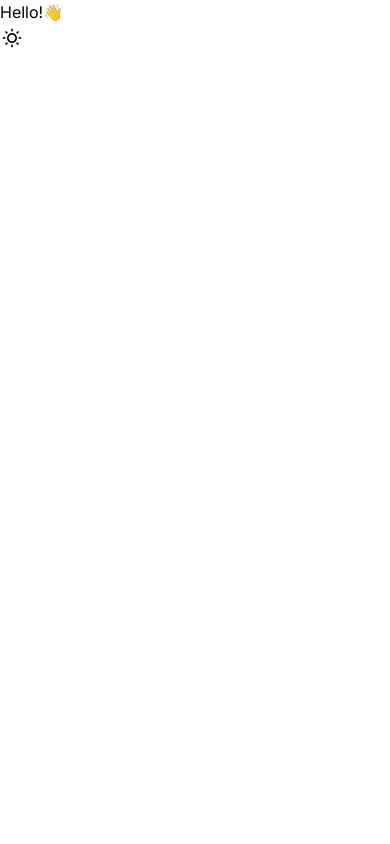
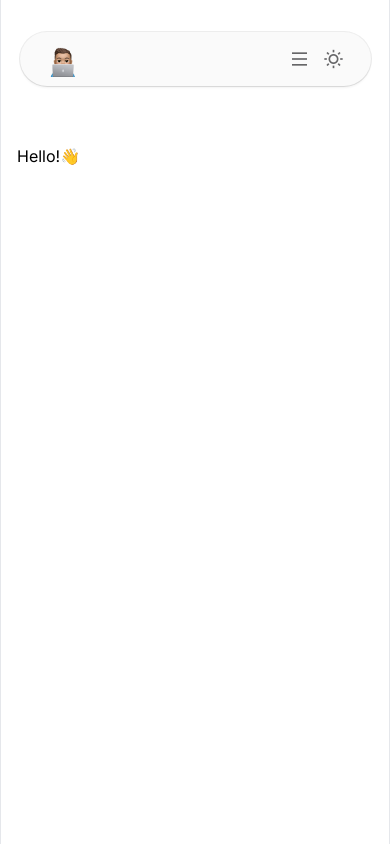
Before and after one commit to abieniek03/abieniek.dev, a Next.js app: page / in a window 390 px wide. Built offline with nearby package versions, Linux system fonts and the light colour scheme.

Commit message:
add: navbar

```diff
--- /dev/null
+++ b/app/(pages)/(main-page)/page.tsx
@@ -0,0 +1,7 @@
+export default function HomePage() {
+  return (
+    <div>
+      <h1>Hello!👋</h1>
+    </div>
+  );
+}
--- /dev/null
+++ b/app/_components/Navbar.tsx
@@ -0,0 +1,192 @@
+"use client";
+
+import { useState, Fragment } from "react";
+import {
+  motion,
+  AnimatePresence,
+  useScroll,
+  useMotionValueEvent,
+} from "framer-motion";
+import Link from "next/link";
+import Image from "next/image";
+import { usePathname } from "next/navigation";
+import { Transition, Dialog } from "@headlessui/react";
+import clsx from "clsx";
+
+import { SwitchThemeButton } from "./SwitchThemeButton";
+import avatar from "@/public/avatar.png";
+
+interface INavItem {
+  label: string;
+  path: string;
+}
+
+const navItems = [
+  { label: "Home", path: "/" },
+  { label: "Blog", path: "/blog" },
+  { label: "Projekty", path: "/projekty" },
+  { label: "Kontakt", path: "/kontakt" },
+];
+
+export default function MobileMenu() {
+  const [isOpen, setIsOpen] = useState<boolean>(false);
+  const pathname = usePathname();
+
+  const openModal = () => {
+    setIsOpen(true);
+  };
+
+  const closeModal = () => {
+    setIsOpen(false);
+  };
+
+  return (
+    <div className="md:hidden">
+      <button
+        type="button"
+        className="text-xl opacity-65 hover:opacity-100"
+        onClick={openModal}
+      >
+        <i className="ri-menu-line" />
+      </button>
+
+      <Transition appear show={isOpen} as={Fragment}>
+        <Dialog as="div" className="relative z-[99999]" onClose={closeModal}>
+          <Transition.Child
+            as={Fragment}
+            enter="ease-out duration-300"
+            enterFrom="opacity-0"
+            enterTo="opacity-100"
+            leave="ease-in duration-200"
+            leaveFrom="opacity-100"
+            leaveTo="opacity-0"
+          >
+            <div className="fixed inset-0 bg-black/25" />
+          </Transition.Child>
+
+          <div className="fixed inset-0 overflow-y-auto">
+            <div className="flex min-h-full items-start justify-center p-8 text-center">
+              <Transition.Child
+                as={Fragment}
+                enter="ease-out duration-300"
+                enterFrom="opacity-0 scale-95"
+                enterTo="opacity-100 scale-100"
+                leave="ease-in duration-200"
+                leaveFrom="opacity-100 scale-100"
+                leaveTo="opacity-0 scale-95"
+              >
+                <Dialog.Panel className="w-full max-w-md transform overflow-hidden rounded-2xl bg-light p-6 text-left align-middle shadow-xl transition-all dark:bg-dark">
+                  <div className="flex items-center justify-between border-b pb-2 opacity-50 dark:opacity-75">
+                    <Dialog.Title as="h3" className=" font-medium leading-6">
+                      Menu
+                    </Dialog.Title>
+                    <button className="text-xl" onClick={closeModal}>
+                      <i className="ri-close-line" />
+                    </button>
+                  </div>
+                  <div className="mt-4 flex flex-col gap-3">
+                    {navItems.map((el: INavItem, index: number) => (
+                      <button className="text-left" onClick={closeModal}>
+                        <Link
+                          key={`link=${index}`}
+                          href={el.path}
+                          className={clsx(
+                            pathname.split("/")[1] === el.path.slice(1)
+                              ? " "
+                              : "py-1 opacity-50 transition-all duration-300 hover:opacity-75 dark:opacity-75 dark:hover:opacity-90",
+                          )}
+                        >
+                          {el.label}
+                        </Link>
+                      </button>
+                    ))}
+                  </div>
+                </Dialog.Panel>
+              </Transition.Child>
+            </div>
+          </div>
+        </Dialog>
+      </Transition>
+    </div>
+  );
+}
+
+export function Navbar() {
+  const pathname = usePathname();
+  const { scrollYProgress } = useScroll();
+
+  const [visible, setVisible] = useState<boolean>(true);
+
+  const rootPage = pathname.split("/")[1] === "";
+
+  useMotionValueEvent(scrollYProgress, "change", (current) => {
+    if (typeof current === "number") {
+      let direction = current! - scrollYProgress.getPrevious()!;
+
+      if (scrollYProgress.getPrevious()! > 0.05) {
+        setVisible(false);
+        if (scrollYProgress.get() < 0.1) {
+          if (direction < 0) {
+            setVisible(true);
+          } else {
+            setVisible(false);
+          }
+        }
+      }
+    }
+  });
+
+  return (
+    <AnimatePresence mode="wait">
+      <motion.nav
+        initial={{
+          opacity: 1,
+          y: 0,
+        }}
+        animate={{
+          y: visible ? 0 : -100,
+          opacity: visible ? 1 : 0,
+        }}
+        transition={{
+          duration: 0.2,
+        }}
+        className="fixed inset-x-0 top-8 z-[5000] mx-auto flex w-full max-w-[90vw] items-center justify-between space-x-4 rounded-full border border-transparent bg-light-darker px-6 py-2 text-dark shadow-[0px_2px_3px_-1px_rgba(0,0,0,0.1),0px_1px_0px_0px_rgba(25,28,33,0.02),0px_0px_0px_1px_rgba(25,28,33,0.08)] dark:border-light/10 dark:bg-dark-darker dark:text-light sm:max-w-lg md:max-w-xl lg:max-w-3xl xl:max-w-5xl"
+      >
+        <div>
+          {rootPage ? (
+            <a href="#">
+              <Image src={avatar} alt="abieniek.dev" className="w-9" />
+            </a>
+          ) : (
+            <Link href="/">
+              <Image src={avatar} alt="abieniek.dev" className="w-9" />
+            </Link>
+          )}
+        </div>
+        <div className="hidden w-full items-center justify-center gap-5 text-sm md:flex">
+          {navItems.map((el: INavItem, index: number) => (
+            <Link
+              key={`link=${index}`}
+              href={el.path}
+              className={clsx(
+                "relative",
+                pathname.split("/")[1] === el.path.slice(1)
+                  ? "opacity-100"
+                  : "opacity-65 hover:opacity-90",
+              )}
+            >
+              {el.label}
+              {pathname.split("/")[1] === el.path.slice(1) && (
+                <span className="absolute inset-x-0 -bottom-3.5 mx-auto h-px w-full bg-gradient-to-r from-transparent via-blue-500  to-transparent" />
+              )}
+            </Link>
+          ))}
+        </div>
+        <div className="flex items-center gap-3">
+          <MobileMenu />
+          <SwitchThemeButton />
+        </div>
+      </motion.nav>
+    </AnimatePresence>
+  );
+}
--- a/app/_components/SwitchThemeButton.tsx
+++ b/app/_components/SwitchThemeButton.tsx
@@ -24,7 +24,7 @@ export function SwitchThemeButton() {
     <button onClick={switchTheme}>
       <i
         className={clsx(
-          "px-0.5 text-xl",
+          "px-0.5 text-xl opacity-65 hover:opacity-100",
           theme === "dark" ? "ri-moon-clear-line" : "ri-sun-line",
         )}
       />
--- /dev/null
+++ b/app/_hoc/MainLayout.tsx
@@ -0,0 +1,9 @@
+import { type ReactNode } from "react";
+
+export function MainLayout({ children }: { children: ReactNode }) {
+  return (
+    <div className="m-auto min-h-screen border-x bg-light px-4 pt-36 dark:border-light/10 dark:bg-dark sm:max-w-xl sm:px-8 md:max-w-2xl md:px-16 lg:max-w-4xl xl:max-w-6xl">
+      {children}
+    </div>
+  );
+}
--- a/app/layout.tsx
+++ b/app/layout.tsx
@@ -5,6 +5,8 @@ import "./globals.css";
 import "remixicon/fonts/remixicon.css";
 
 import { NextThemeProvider } from "./_hoc/NextThemeButton";
+import { MainLayout } from "./_hoc/MainLayout";
+import { Navbar } from "./_components/Navbar";
 
 const font = Inter({ subsets: ["latin"] });
 
@@ -18,9 +20,14 @@ export default function RootLayout({
   children: ReactNode;
 }>) {
   return (
-    <html lang="pl">
-      <body className={font.className}>
-        <NextThemeProvider>{children}</NextThemeProvider>
+    <html lang="pl" className="scroll-smooth">
+      <body className={`${font.className} bg-light-darker dark:bg-dark-darker`}>
+        <NextThemeProvider>
+          <MainLayout>
+            <Navbar />
+            {children}
+          </MainLayout>
+        </NextThemeProvider>
       </body>
     </html>
   );
--- a/app/page.tsx
+++ /dev/null
@@ -1,10 +0,0 @@
-import { SwitchThemeButton } from "./_components/SwitchThemeButton";
-
-export default function Home() {
-  return (
-    <main>
-      <h1>Hello!👋</h1>
-      <SwitchThemeButton />
-    </main>
-  );
-}
--- a/package.json
+++ b/package.json
@@ -9,12 +9,15 @@
     "lint": "next lint"
   },
   "dependencies": {
+    "@headlessui/react": "^1.7.19",
     "clsx": "^2.1.1",
+    "framer-motion": "^11.1.7",
     "next": "14.2.3",
     "next-themes": "^0.3.0",
     "react": "^18",
     "react-dom": "^18",
-    "remixicon": "^4.2.0"
+    "remixicon": "^4.2.0",
+    "tailwind-merge": "^2.3.0"
   },
   "devDependencies": {
     "@types/node": "^20",
```
Also changed, not shown: public/avatar.png (added), 1 other file (tests, documents, lock files or other folders).
